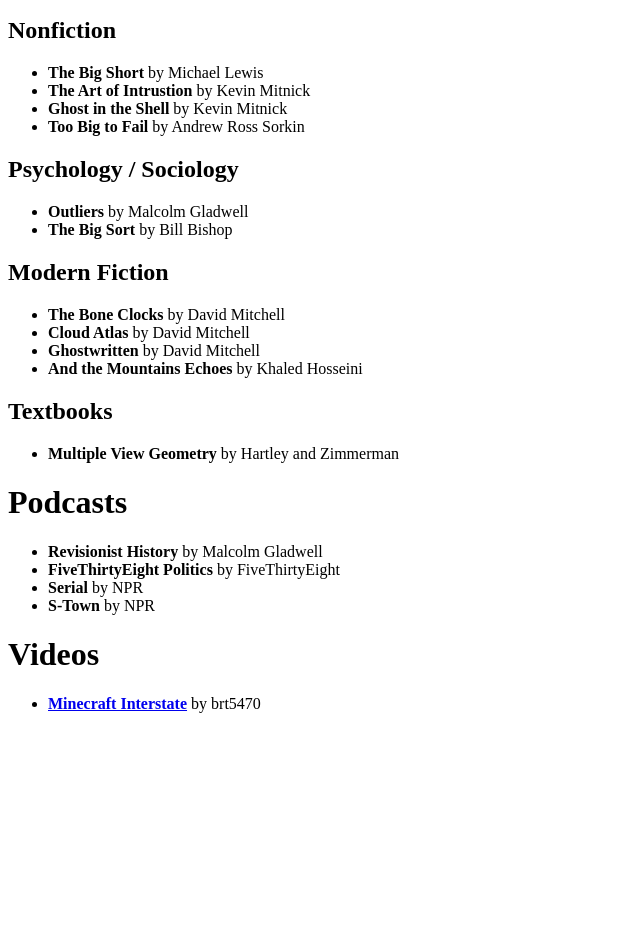
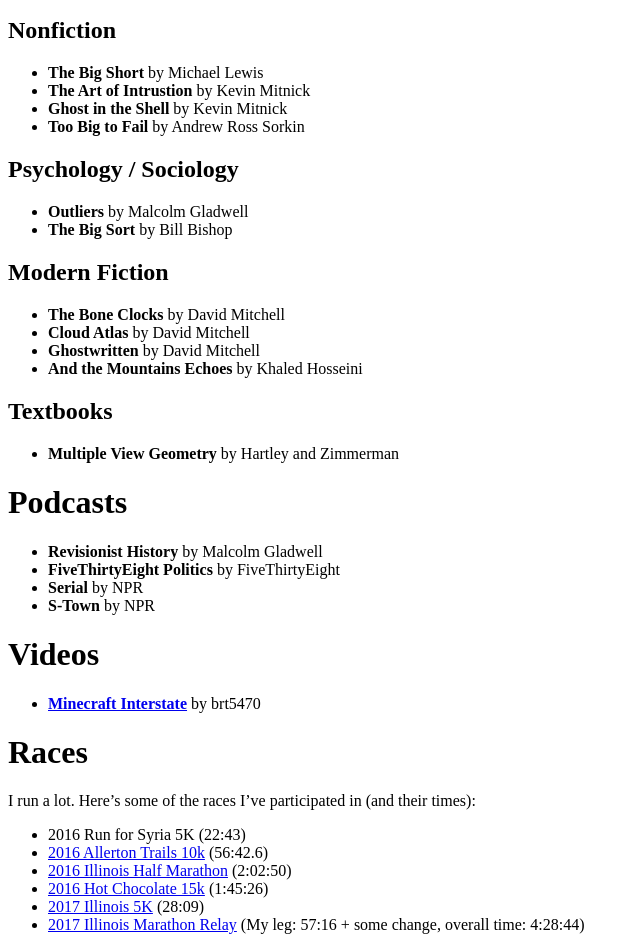
Before and after one commit to mohsaad/mohsaad.github.io, a Jekyll site: the page built from Media.md, in a window 1280 px wide. Shown: the part 725-1675 px from the top of the page, without its empty margins (0-640 px from the left). Built offline with Jekyll 4.4.1, drawn with Linux system fonts in a browser that asks for light colours; before the commit the page ends 1454 px from its top, so only the background shows below that.

Commit message:
updated media post and fixed the links

```diff
--- a/Media.md
+++ b/Media.md
@@ -39,3 +39,14 @@
 
 # Videos
 * [__Minecraft Interstate__](https://www.youtube.com/watch?v=asImTDkPWKA) by brt5470
+
+# Races
+
+I run a lot. Here's some of the races I've participated in (and their times):
+
+* 2016 Run for Syria 5K (22:43)
+* [2016 Allerton Trails 10k](http://www.allertonraces.com) (56:42.6)
+* [2016 Illinois Half Marathon](http://illinoismarathon.com) (2:02:50)
+* [2016 Hot Chocolate 15k](https://www.hotchocolate15k.com/chicago) (1:45:26)
+* [2017 Illinois 5K](http://illinoismarathon.com) (28:09)
+* [2017 Illinois Marathon Relay](http://illinoismarathon.com) (My leg: 57:16 + some change, overall time: 4:28:44)
--- a/_config.yml
+++ b/_config.yml
@@ -10,8 +10,10 @@
 title:            Mohammad Saad
 #tagline:
 # description:      'A brazen two-column <a href="http://jekyllrb.com" target="_blank">Jekyll</a> theme that pairs a prominent sidebar with uncomplicated content. Made by <a href="https://twitter.com/mdo" target="_blank">@mdo</a>.'
-# url:              http://hyde.getpoole.com
+url:              http://mohsaad.com
 baseurl:          /
+
+real_url:         http://www.mohsaad.com
 
 author:
   name:           'Mohammad Saad'
--- a/_includes/sidebar.html
+++ b/_includes/sidebar.html
@@ -27,10 +27,10 @@
         {% endif %}
       {% endfor %} -->
 
-      <a class="sidebar-nav-item" href="{{ site.url }}/about">About</a>
-      <a class="sidebar-nav-item" href="{{ site.url }}/projects">Projects</a>
-      <a class="sidebar-nav-item" href="{{ site.url }}/Media">Media</a>
-      <a class="sidebar-nav-item" href="{{ site.url }}/gallery">Gallery</a>
+      <a class="sidebar-nav-item" href="{{ site.real_url }}/about">About</a>
+      <a class="sidebar-nav-item" href="{{ site.real_url }}/projects">Projects</a>
+      <a class="sidebar-nav-item" href="{{ site.real_url }}/Media">Media</a>
+      <a class="sidebar-nav-item" href="{{ site.real_url }}/gallery">Gallery</a>
 
       <a class="sidebar-nav-item" href="{{ site.github.repo }}">GitHub</a>
 
```
